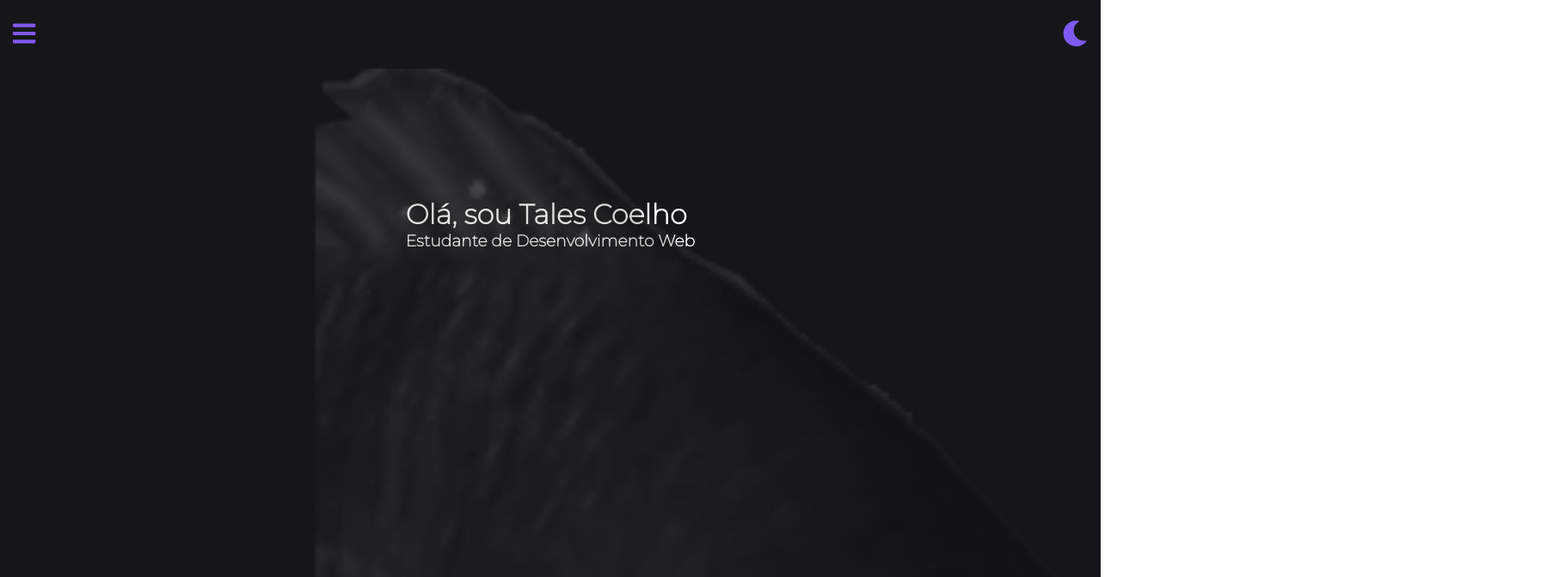
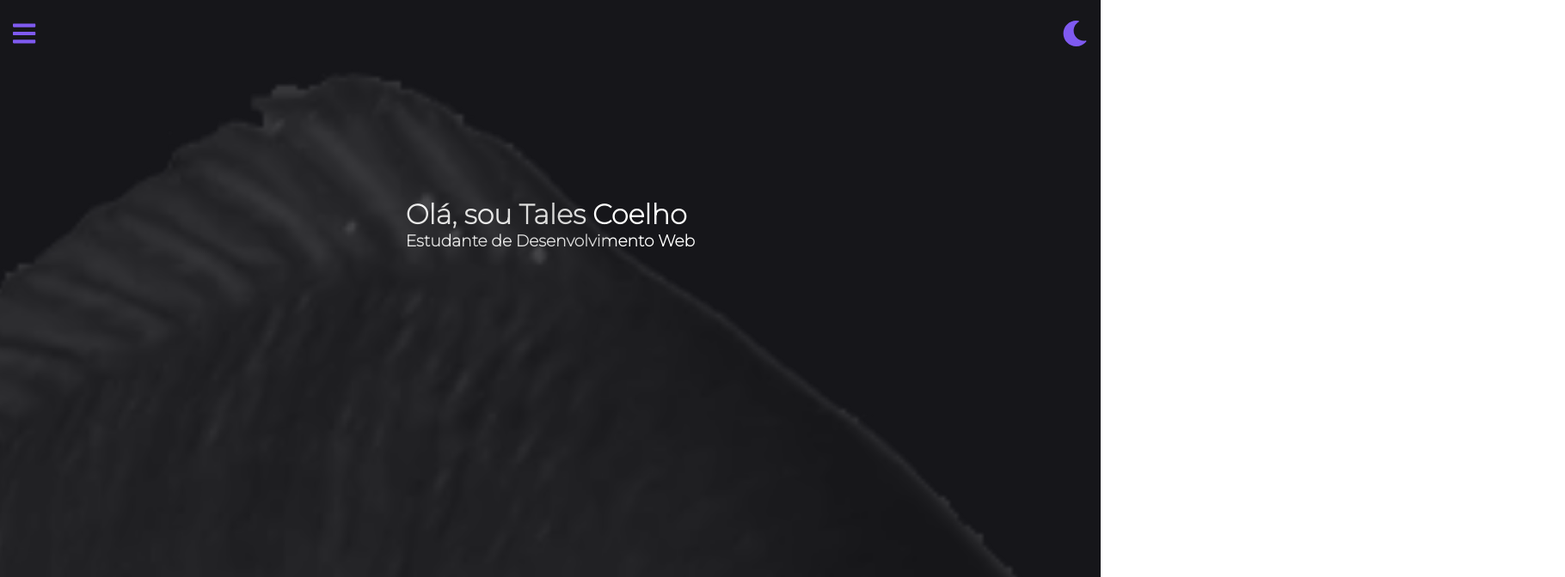
Before and after one commit to talescoelho/talescoelho.github.io, a React (Create React App) app: page / in a window 1280 px wide. Shown: the top 672 px of the page at 86% size, 1820 px wide, since content can reach past the window. Built offline with nearby package versions, Linux system fonts and the light colour scheme; a web font is replaced by a local one.

Commit message:
atualização tilapia

```diff
--- a/src/styles/Home.css
+++ b/src/styles/Home.css
@@ -5,8 +5,8 @@ main {
 
 .meu-hero {
   position: absolute;
-  left: -130px;
-  width: 130%;
+  left: -100px;
+  width: 150%;
   padding: 0;
   margin: 0;
   z-index: 0;
```
Also changed, not shown: src/images/hero-copilot.png.
